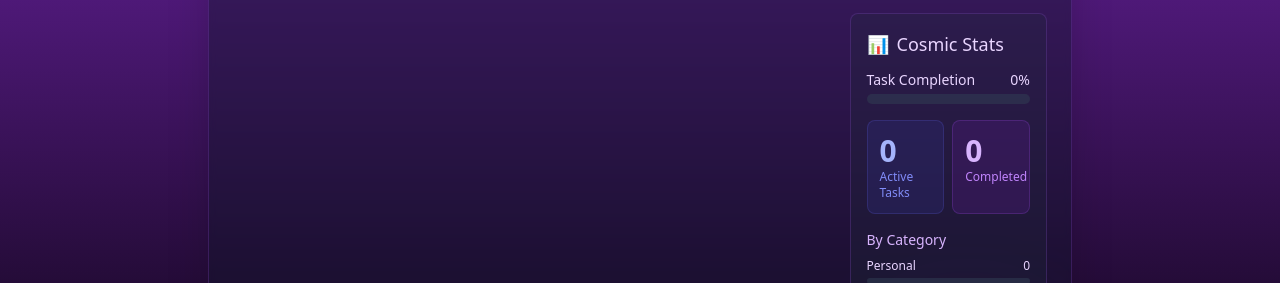
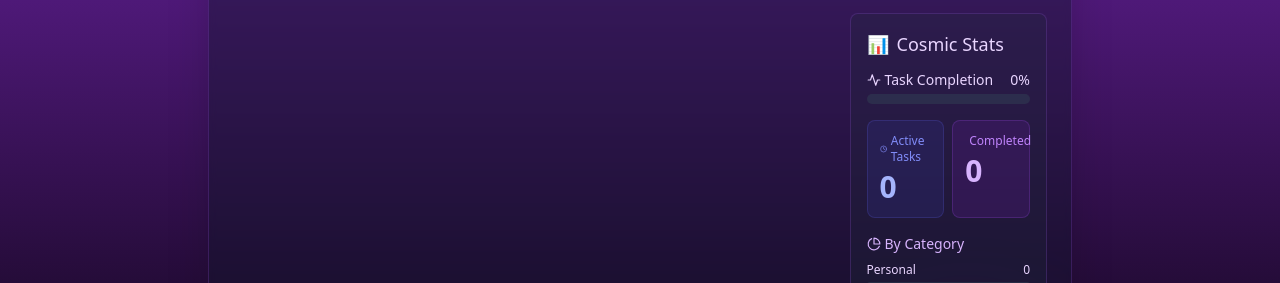
Before and after one commit to Gamer-Abdullah-99/Todo-React-Test, a React (Vite) app: page / in a window 1280 px wide. Shown: the part 669-952 px from the top of the page. Built offline with nearby package versions, Linux system fonts and the light colour scheme.

Commit message:
Updated src/components/StatsDisplay.tsx

```diff
--- a/src/components/StatsDisplay.tsx
+++ b/src/components/StatsDisplay.tsx
@@ -1,4 +1,5 @@
 import React from 'react';
+import { FiPieChart, FiCheck, FiClock, FiActivity } from 'react-icons/fi';
 
 interface StatsProps {
   stats: {
@@ -28,7 +29,10 @@ const StatsDisplay: React.FC<StatsProps> = ({ stats }) => {
       <div className="space-y-4">
         <div>
           <div className="flex justify-between text-sm text-purple-200 mb-1">
-            <span>Task Completion</span>
+            <span className="flex items-center">
+              <FiActivity className="mr-1" />
+              Task Completion
+            </span>
             <span>{completionPercentage}%</span>
           </div>
           <div className="w-full bg-slate-700/50 rounded-full h-2.5">
@@ -41,18 +45,27 @@ const StatsDisplay: React.FC<StatsProps> = ({ stats }) => {
 
         <div className="grid grid-cols-2 gap-2">
           <div className="bg-indigo-900/30 rounded-lg p-3 border border-indigo-500/20">
+            <div className="flex items-center text-xs text-indigo-400 mb-1">
+              <FiClock className="mr-1" />
+              Active Tasks
+            </div>
             <div className="text-3xl text-indigo-300 font-bold">{stats.active}</div>
-            <div className="text-xs text-indigo-400">Active Tasks</div>
           </div>
 
           <div className="bg-purple-900/30 rounded-lg p-3 border border-purple-500/20">
+            <div className="flex items-center text-xs text-purple-400 mb-1">
+              <FiCheck className="mr-1" />
+              Completed
+            </div>
             <div className="text-3xl text-purple-300 font-bold">{stats.completed}</div>
-            <div className="text-xs text-purple-400">Completed</div>
           </div>
         </div>
 
         <div>
-          <h4 className="text-sm font-medium text-purple-300 mb-2">By Category</h4>
+          <h4 className="text-sm font-medium text-purple-300 mb-2 flex items-center">
+            <FiPieChart className="mr-1" />
+            By Category
+          </h4>
           {stats.byCategory.map((cat, index) => (
             <div key={index} className="mb-2">
               <div className="flex justify-between text-xs text-purple-200 mb-1">
```
